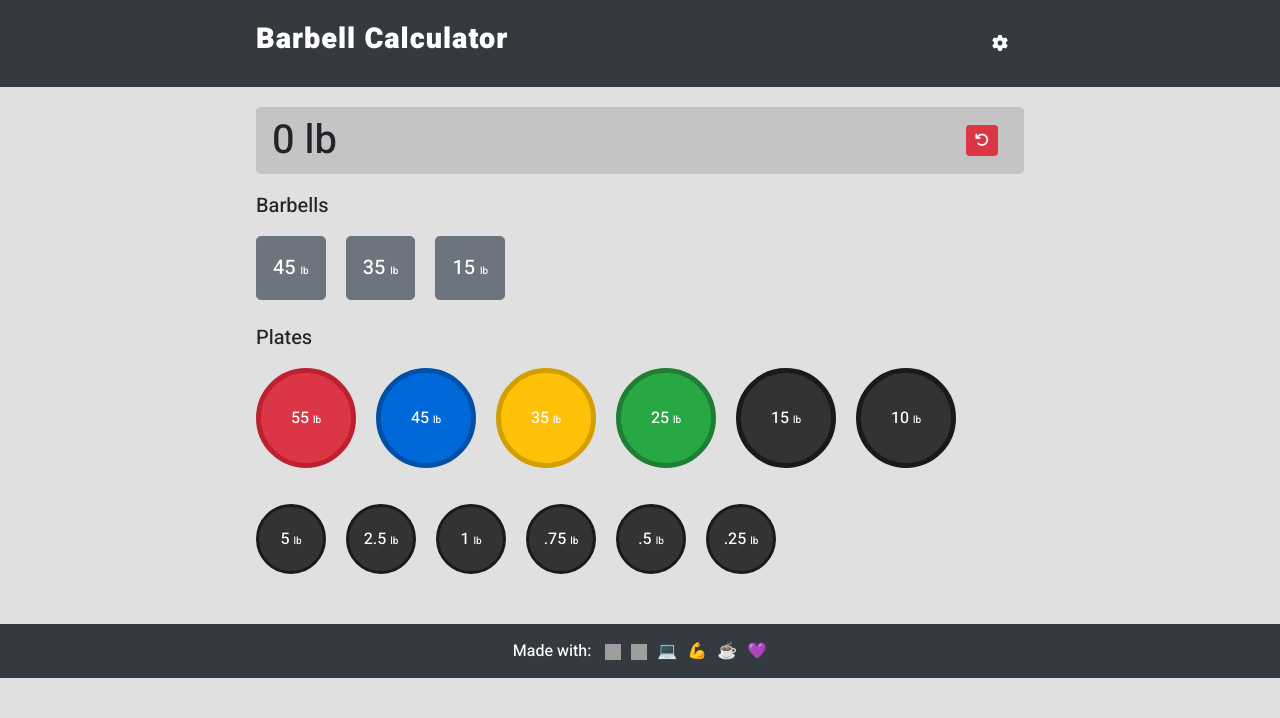
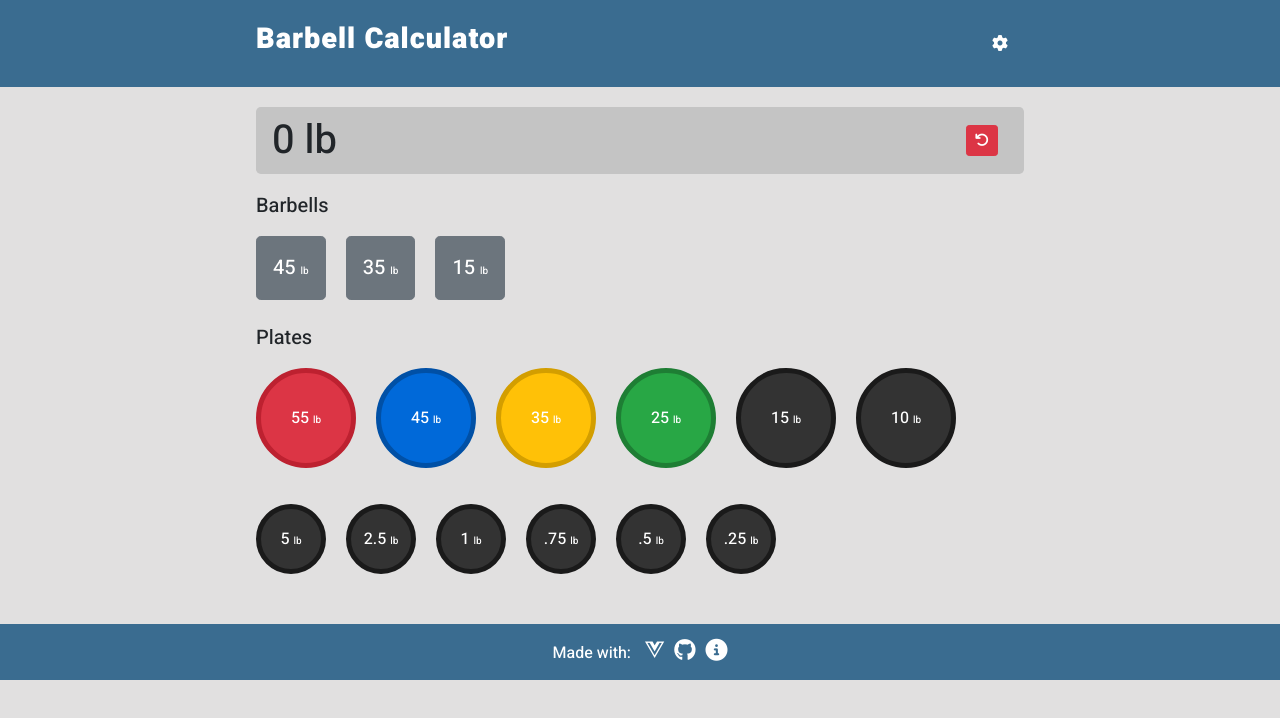
Before and after one commit to nikibrown/vue-barbell-calculator, a Vue app: page / in a window 1280 px wide. Shown: the top 718 px of the page. Built offline with nearby package versions, Linux system fonts and the light colour scheme; grey boxes are pictures that could not be loaded.

Commit message:
style plates, add font awesome footer icons

```diff
--- a/src/App.vue
+++ b/src/App.vue
@@ -21,7 +21,7 @@
             </nav>
         </header>
         <header>
-            <nav class="navbar navbar-dark bg-dark navbar-main">
+            <nav class="navbar navbar-dark navbar-main">
                 <div class="app-container justify-content-between">
                     <h1 class="navbar-brand">
                         <span class="navbar-brand">{{ appTitle }}</span>
@@ -104,25 +104,22 @@
             </div>
         </main>
         <footer>
-            <nav class="navbar navbar-dark bg-dark">
+            <nav class="navbar navbar-dark">
                 <div class="app-container">
 
                     <p class="credits">
                         <span>Made with: </span>
                         <span>
-                            <a href="https://vuejs.org/" target="_blank">
-                                <img src="assets/img/vuejs.svg" alt="Made with Vue" />
+                            <i class="fab fa-vuejs"></i>
+                        </span>
+                        <span>
+                            <a href="https://github.com/nikibrown/vue-barbell-calculator" target="_blank">
+                                <i class="fab fa-github"></i>
                             </a>
                         </span>
                         <span>
-                            <a href="https://github.com/nikibrown/vue-barbell-calculator" target="_blank">
-                                <img src="assets/img/github.svg" alt="Vue Github repo (see what I did there...)" />
-                            </a>
+                            <i class="fas fa-info-circle"></i>
                         </span>
-                        <span>💻</span>
-                        <span>💪</span>
-                        <span>☕</span>
-                        <span>💜</span>
 
                     </p>
                 </div>
@@ -437,12 +434,16 @@ body {
 }
 
 #settings {
-    color: #fff;
+    color: $white;
     display: none;
 }
 
 #settings.show {
     display: block;
+}
+
+.navbar-main {
+    background-color: $blueGray;
 }
 
 .navbar-brand {
@@ -451,8 +452,11 @@ body {
     letter-spacing: 1px;
 }
 
-.navbar-main .app-container {
-    display: flex;
+.navbar-main  {
+    background-color: $blueGray;
+    .app-container {
+        display: flex;
+    }
 }
 
 ul {
@@ -489,16 +493,23 @@ button:first-child {
 }
 
 .credits {
-    color: white;
+    color: $white;
     margin-bottom: 0;
     text-align: center;
     width: 100%;
+
+    i {
+        font-size: 22px;
+    }
 }
 
-.credits img,
+
 .credits a {
-    width: 16px;
-    height: 16px;
+    color: $white;
+    &:hover {
+        color: darken($white, 10%);
+    }
+
 }
 
 .credits span {
@@ -558,7 +569,6 @@ main {
 
 .btn-plate {
     border-radius: 50%;
-    border: none;
     margin: 10px;
 }
 
@@ -595,9 +605,9 @@ main {
 
 footer {
     margin-top: 40px;
-}
-
-footer .navbar {
-    padding: 15px;
+    .navbar {
+        background-color: $blueGray;
+        padding: 15px;
+    }
 }
 </style>
--- a/src/components/Plate.vue
+++ b/src/components/Plate.vue
@@ -72,7 +72,7 @@ export default {
 .weight-sm {
 
   background-color: $darkGray;
-  border: 3px solid;
+  border: 5px solid;
   border-color: darken($darkGray, 10%);
   min-width: 70px;
   min-height: 70px;
@@ -85,7 +85,7 @@ export default {
 @media screen and (max-width: 900px) {
     .weight-lg,
     .weight-sm {
-      border-width: 3px;
+      border-width: 4px;
       font-size: 14px;
       min-width: 70px;
       min-height: 70px;
```
